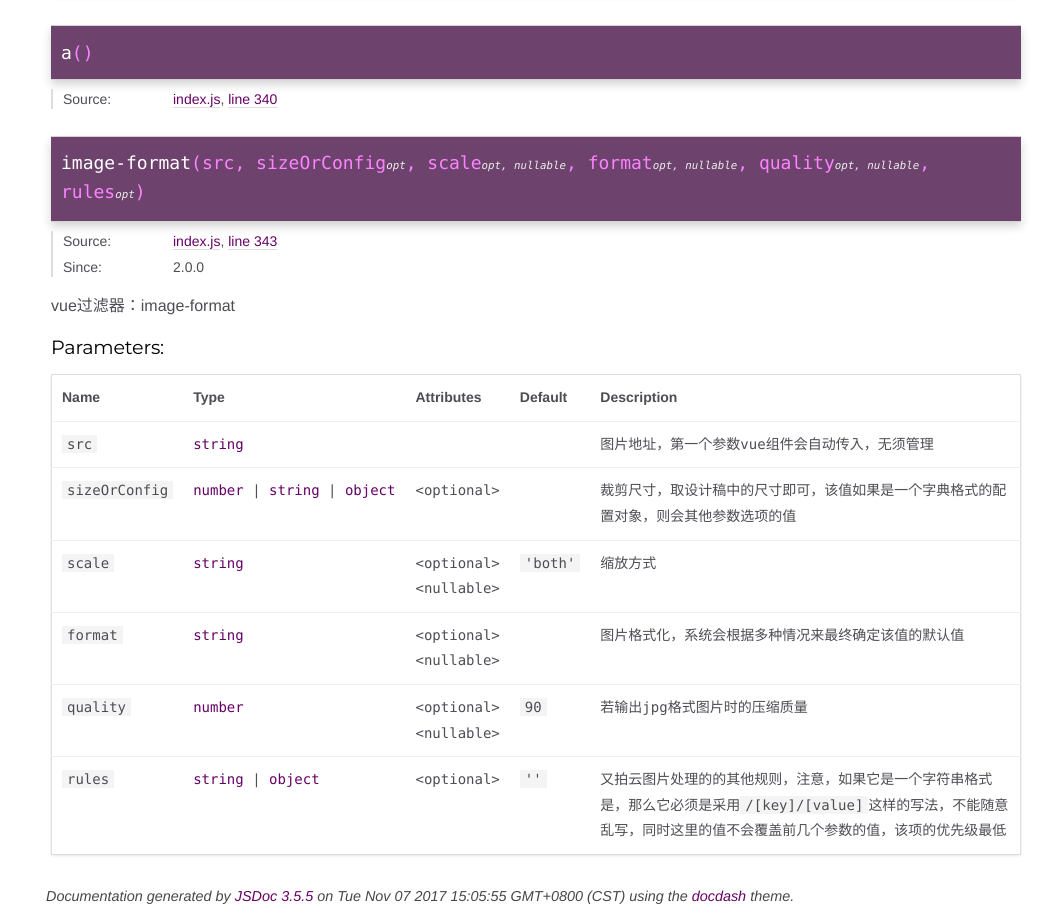
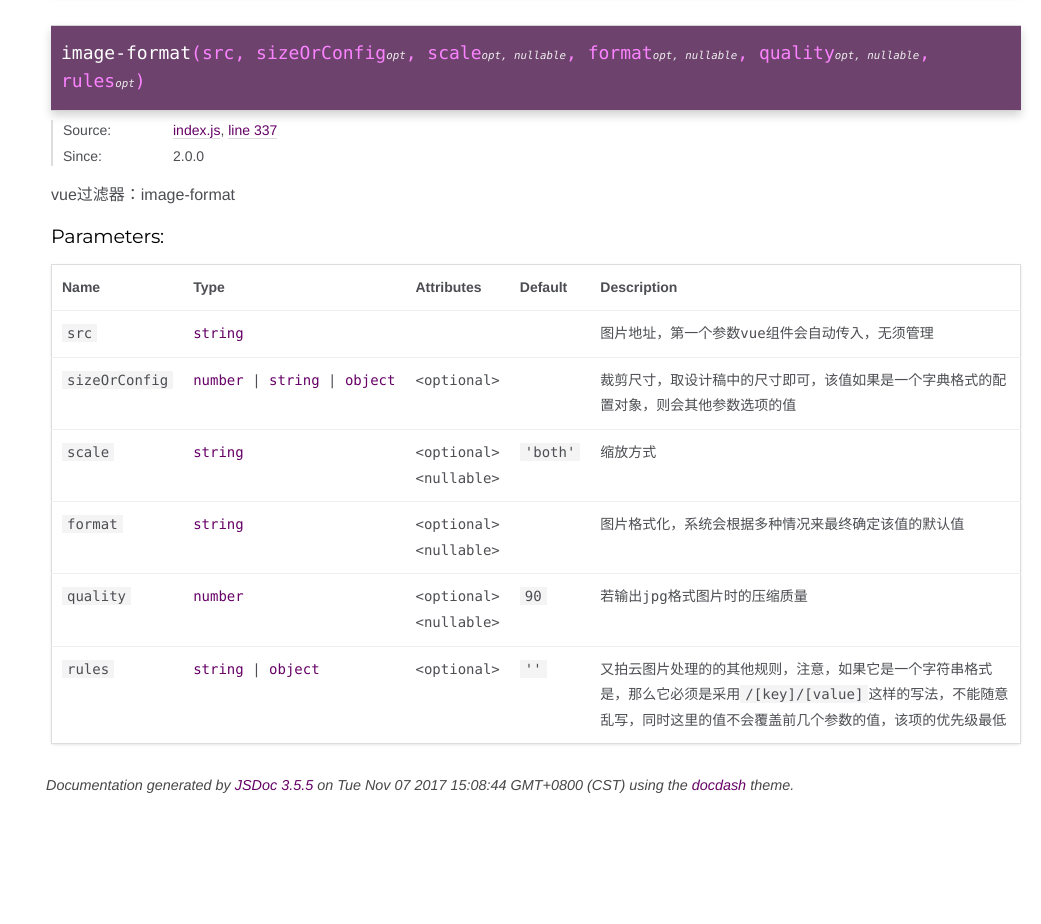
Before and after one commit to lisfan/vue-upyun-image-format, a website: page docs/global.html in a window 1280 px wide. Shown: the part 1440-2364 px from the top of the page, without its empty margins (239-1280 px from the left). After the commit the page ends 2254 px from the top, so only its background shows below. Drawn offline with Linux system fonts and the light colour scheme.

Commit message:
docs: 更新api语言档

```diff
--- a/docs/global.html
+++ b/docs/global.html
@@ -22,7 +22,7 @@
 <label for="nav-trigger" class="overlay"></label>
 
 <nav>
-    <h2><a href="index.html">Home</a></h2><h3>Global</h3><ul><li><a href="global.html#install">install</a></li><li><a href="global.html#a">a</a></li><li><a href="global.html#image-format">image-format</a></li></ul>
+    <h2><a href="index.html">Home</a></h2><h3>Global</h3><ul><li><a href="global.html#install">install</a></li><li><a href="global.html#image-format">image-format</a></li></ul>
 </nav>
 
 <div id="main">
@@ -647,86 +647,6 @@
 
 
 
-    <h4 class="name" id="a"><span class="type-signature"></span>a<span class="signature">()</span><span class="type-signature"></span></h4>
-
-
-
-
-
-
-<dl class="details">
-
-
-    <dt class="tag-source">Source:</dt>
-    <dd class="tag-source"><ul class="dummy"><li>
-        <a href="index.js.html">index.js</a>, <a href="index.js.html#line340">line 340</a>
-    </li></ul></dd>
-
-
-
-
-
-
-
-
-
-
-
-
-
-
-
-
-
-
-
-
-
-
-
-
-
-
-
-
-
-
-
-</dl>
-
-
-
-
-
-
-
-
-
-
-
-
-
-
-
-
-
-
-
-
-
-
-
-
-
-
-
-
-
-
-
-
-
-
     <h4 class="name" id="image-format"><span class="type-signature"></span>image-format<span class="signature">(src, sizeOrConfig<span class="signature-attributes">opt</span>, scale<span class="signature-attributes">opt, nullable</span>, format<span class="signature-attributes">opt, nullable</span>, quality<span class="signature-attributes">opt, nullable</span>, rules<span class="signature-attributes">opt</span>)</span><span class="type-signature"></span></h4>
 
 
@@ -739,7 +659,7 @@
 
     <dt class="tag-source">Source:</dt>
     <dd class="tag-source"><ul class="dummy"><li>
-        <a href="index.js.html">index.js</a>, <a href="index.js.html#line343">line 343</a>
+        <a href="index.js.html">index.js</a>, <a href="index.js.html#line337">line 337</a>
     </li></ul></dd>
 
 
@@ -1098,7 +1018,7 @@
 <br class="clear">
 
 <footer>
-    Documentation generated by <a href="https://github.com/jsdoc3/jsdoc">JSDoc 3.5.5</a> on Tue Nov 07 2017 15:05:55 GMT+0800 (CST) using the <a href="https://github.com/clenemt/docdash">docdash</a> theme.
+    Documentation generated by <a href="https://github.com/jsdoc3/jsdoc">JSDoc 3.5.5</a> on Tue Nov 07 2017 15:08:44 GMT+0800 (CST) using the <a href="https://github.com/clenemt/docdash">docdash</a> theme.
 </footer>
 
 <script>prettyPrint();</script>
```
Also changed, not shown: docs/index.html (+2 -2 lines), docs/index.js.html (+2 -8 lines), docs/utils_get-network-type.js.html (+2 -2 lines), docs/utils_webp-features-support.js.html (+2 -2 lines).
